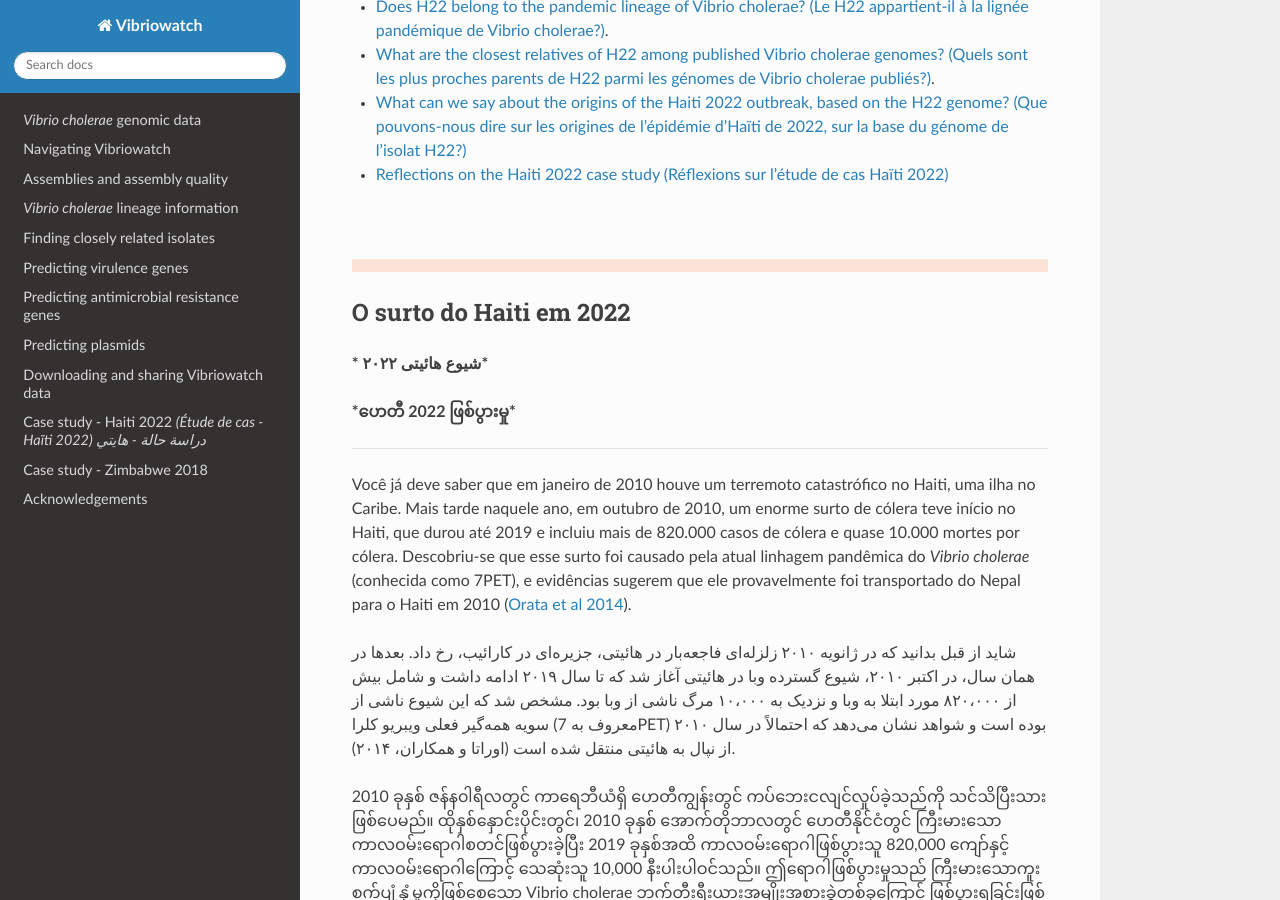
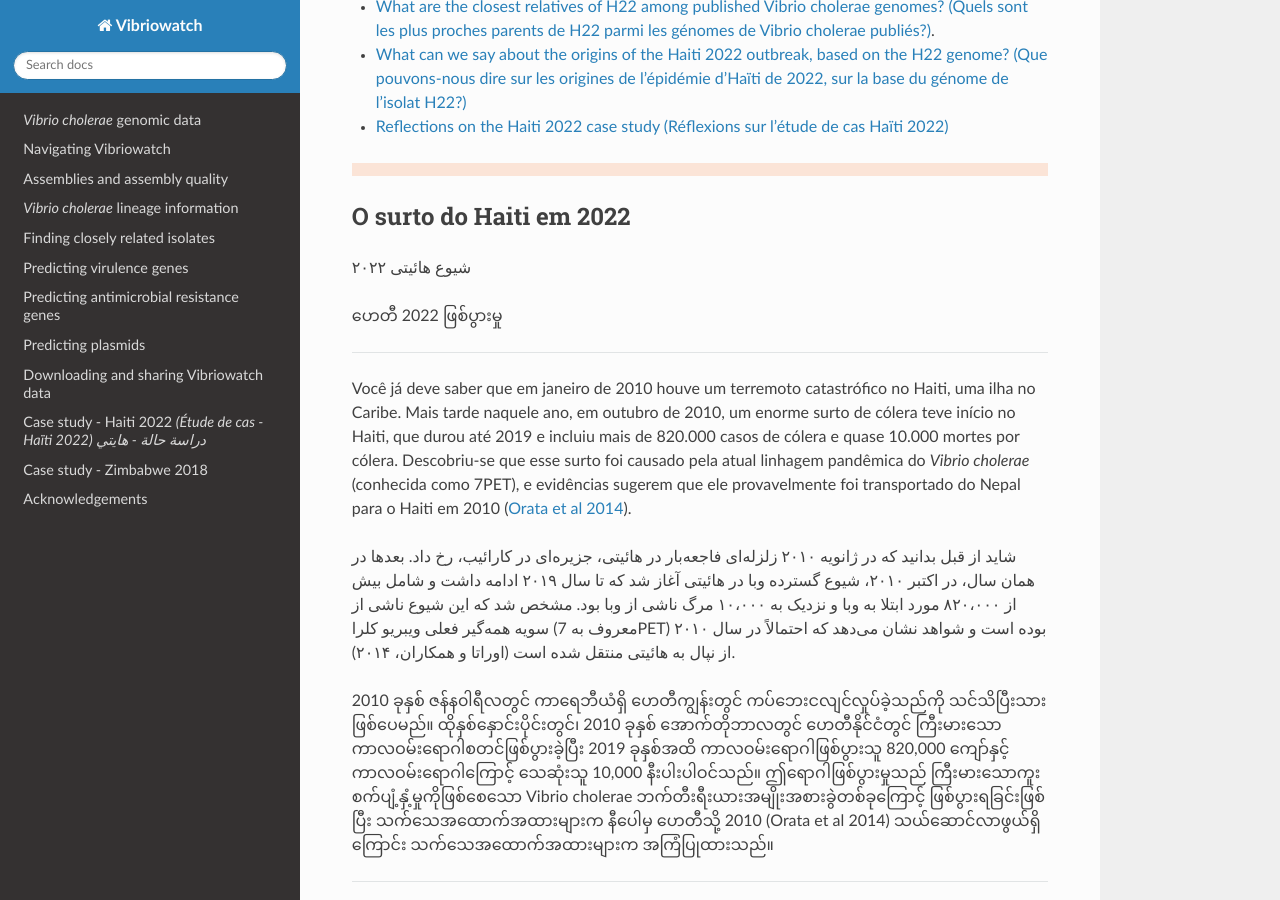
Before and after one commit to avrilcoghlan/vibriowatch, a Sphinx documentation site: the page built from docs/source/haiti2.rst, in a window 1280 px wide and 900 px high, scrolled down 1674 px. Built offline with Sphinx 7.4.7 and the Read the Docs theme 3.1.0, drawn with Linux system fonts in a browser that asks for light colours.

```diff
--- a/docs/source/haiti2.rst
+++ b/docs/source/haiti2.rst
@@ -28,8 +28,6 @@ Este estudo de caso foi selecionado por ser um exemplo da persistência do Vibri
 နမူနာယူခြင်းသည် ကွက်တိဖြစ်နေပါက နိုင်ငံတစ်ခုအတွင်း၌ တည်မြဲမှုနှင့် အနီးနားနိုင်ငံမှ ပြန်လည်မိတ်ဆက်ခြင်းကြားတွင် ခွဲခြားရန်ခက်ခဲကြောင်း ၎င်းမှလည်း သရုပ်ဖော်သည်။
 ထို့အပြင်၊ ၎င်းသည် လူ့လူဦးရေတွင် Vibrio cholerae ၏တည်မြဲမှုကို ခွဲခြားရန် အလွန်ခက်ခဲပုံကို သရုပ်ဖော်ထားပြီး ရောဂါဖြစ်ပွားမှုကြား ပတ်ဝန်းကျင်တွင် ဆက်လက်တည်ရှိနေခြင်းကို သရုပ်ဖော်သည်။
 
-|
-
 .. image:: HorizontalDivider.png
   :width: 1200
 
@@ -46,17 +44,15 @@ Este estudo de caso foi selecionado por ser um exemplo da persistência do Vibri
 * `What can we say about the origins of the Haiti 2022 outbreak, based on the H22 genome? (Que pouvons-nous dire sur les origines de l’épidémie d’Haïti de 2022, sur la base du génome de l’isolat H22?)`_
 * `Reflections on the Haiti 2022 case study (Réflexions sur l'étude de cas Haïti 2022)`_
 
-|
-
 .. image:: HorizontalDivider.png
   :width: 1200
 
 O surto do Haiti em 2022
 ------------------------
 
-*** شیوع هائیتی ۲۰۲۲***
+شیوع هائیتی ۲۰۲۲
 
-***ဟေတီ 2022 ဖြစ်ပွားမှု***
+ဟေတီ 2022 ဖြစ်ပွားမှု
 
 ------------
 
@@ -107,18 +103,15 @@ parte do mundo, como África ou Ásia?
 ယခင် 2010-2019 ကပ်ရောဂါကတည်းက ဟေတီတွင် ဆက်ရှိနေသလား၊ လူတွင် (ဥပမာ- ရောဂါလက္ခဏာမပြသော သို့မဟုတ် အစီရင်ခံမထားသောရောဂါများ) သို့မဟုတ် ပတ်ဝန်းကျင်တွင် (ဥပမာ မြစ်ချောင်းများ သို့မဟုတ် ရေကန်များ) တွင် ဆက်လက်တည်ရှိနေပါသလား။
 သို့မဟုတ် အာဖရိက သို့မဟုတ် အာရှကဲ့သို့သော ကမ္ဘာ့အခြားအစိတ်အပိုင်းမှ ဟေတီသို့ လုံးဝမိတ်ဆက်မှုအသစ်ကြောင့် ဟေတီ 2022 ဖြစ်ပွားခြင်းလား။
 
-|
-
-
 .. image:: HorizontalDivider.png
   :width: 1200
 
 O genoma H22
 ------------
 
-**ژنوم ایزوله H22**
+ژنوم ایزوله H22
 
-**H22 ဂျီနိုမ်**
+H22 ဂျီနိုမ်
 
 ------------
 
@@ -189,17 +182,15 @@ todos podem ver.
 H22 ၏ ဂျီနိုမ်သည် ကျွန်ုပ်တို့ Vibriowatch သို့ ထည့်သွင်းထားပြီးဖြစ်သည့် ခန့်မှန်းခြေအားဖြင့် 6000 ဂျီနိုမ်များထဲမှဖြစ်ပြီး 'အများပြည်သူ' ဂျီနိုမ်များဖြစ်သည့်
 လူတိုင်းမြင်နိုင်သည်။
 
-|
-
 .. image:: HorizontalDivider.png
   :width: 1200
 
 Encontrando o genoma H22 no Vibriowatch
 ---------------------------------------
 
-**یافتن ژنوم H22 در Vibriowatch**
+یافتن ژنوم H22 در Vibriowatch
 
-**Vibriowatch ရှိ H22 ဂျီနိုမ်အတွက် အစီရင်ခံစာစာမျက်နှာ၏တည်နေရာကို ရှာဖွေခြင်း။**
+Vibriowatch ရှိ H22 ဂျီနိုမ်အတွက် အစီရင်ခံစာစာမျက်နှာ၏တည်နေရာကို ရှာဖွေခြင်း။
 
 ------------
 
@@ -237,8 +228,6 @@ A página do relatório mostra os metadados coletados para o isolado, bem como a
 
 .. image:: Picture115.png
   :width: 600
-
-|
 
 .. image:: HorizontalDivider.png
   :width: 1200
```
